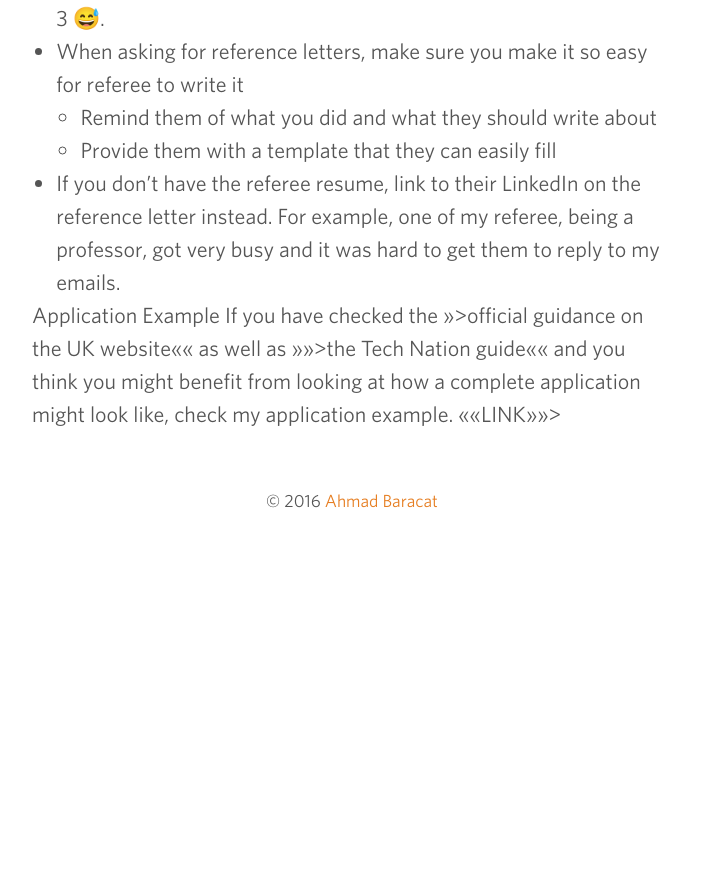
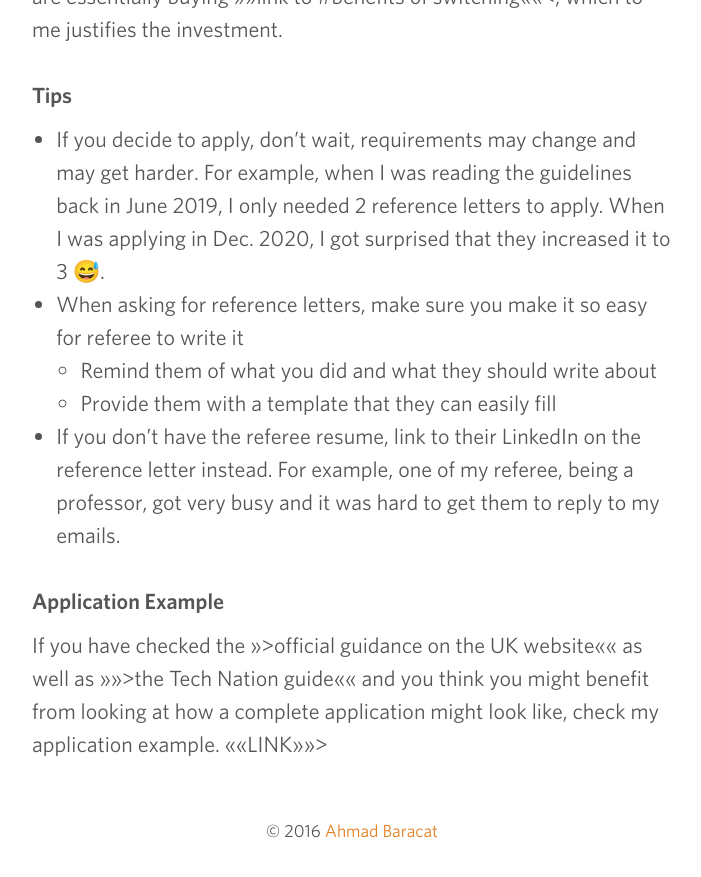
Before and after one commit to ahmedbaracat/ahmedbaracat.github.io, a Jekyll site: the page built from _posts/2020-06-17-tier1.md, in a window 1280 px wide and 900 px high, scrolled down 3936 px. Shown: the top 877 px of the window, without its empty margins (288-989 px from the left). Built offline with Jekyll 4.4.1, drawn with Linux system fonts in a browser that asks for light colours; before the commit the page ends 4506 px from its top, so only the background shows below that; some of the changed text lies outside the part shown.

```diff
--- a/_posts/2020-06-17-tier1.markdown
+++ b/_posts/2020-06-17-tier1.md
@@ -11,8 +11,8 @@ Let’s get the logistics out of the way:
 * This is just my personal experience so take it with a grain of salt
 * Exceptional Talent (Tier 1) visa got renamed to Global Talent visa in Feb. 2020, but they are essentially the same visa. I personally like the Exceptional Talent naming as it feels more prestigious 😇
 
-Background
-You can safely skip this section if you are here for the meat 🍖
+## Background
+_You can safely skip this section if you are here for the meat_ 🍖
 
 In Jan 2019, a year before I actually applied to the visa, I took a step back to think about where I want to live and what I want to do moving forward. At that point in time, I have been in the UK for 1.5 years. I have just moved to London a few months earlier to work for Amazon Alexa as a software engineer whereas previously I was working for Amazon Dynamic Advertising in Edinburgh, Scotland.
 
@@ -24,14 +24,14 @@ In the beginning, I quickly discarded the Tier 1 Exceptional visa because the of
 
 Since I couldn’t progress on the Startup visa, I started digging again and try to understand if I can by any chance fit the Tier 1 Exceptional visa requirements. My viewpoint shifted from “I can’t apply to this visa” to “I can potentially get endorsed” happended when I was reading the Tech Nation very detailed guide on how to apply. In there, they listed the kind of example evidences that I can present in my application. Going through these, I realized I can present many of these evidences.
 
-Imposter Syndrom
+## Imposter Syndrom
 
 The most important idea I want to leave you with is don’t assume that you can’t apply, validate it (i.e. read the requirements, talk to other people who applied, look at previous applications, etc.), which I believe is an important lesson in life in general. As I said, if you have a quick look at the UK gov. website, you can easily reach the conclusion that the Tier 1 visa is not for you, but if you start digging a little deeper, you may realize that you can do it.
 
 >>>>> QUOTE <<<<<
 Don’t assume, validate
 
-Benefits of Switching
+## Benefits of Switching
 
 To me, the main benefits of switching from tier 2 General visa to tier 1 Exceptional Talent visa are:
 * Not needing sponsorship, which makes it easier to switch companies
@@ -39,7 +39,7 @@ To me, the main benefits of switching from tier 2 General visa to tier 1 Excepti
 * freedom to start your own businesses in the UK or be self-employed
 * freedom to leave your company, stay in the UK or travel outside and be able to come back
 
-The Process
+## The Process
 1. Application preparation
     1. Gather evidences: If you are a software engineer, these might include open source contributions, side-projects, invitations to speak at Conferences, articles written, etc.
     2. Write your personal statement
@@ -49,7 +49,7 @@ The Process
 4. Biometric appointment
 5. Receive your new Biometric Residence Permit (BRP)
 
-The Timeline
+## The Timeline
 Even though, your timeline may vary, I wanted to share mine to give you an idea of how it might look like:
 * Few days of side-work to prepare the application
 * 28th Dec 2019: Apply to stage 1
@@ -58,7 +58,7 @@ Even though, your timeline may vary, I wanted to share mine to give you an idea
 * 29th Jan 2020: Stage 2 successful
 * 31st Jan 2020: Receive BRP
 
-Fees
+## Fees
 * £456: Stage 1 (if you don’t get endorsed you only lose this unless you applied to both stages together)
 * £1200: Health Surcharge (I applied for 3 years 3 x £400)
 * £171: Stage 2
@@ -66,12 +66,12 @@ Fees
 
 If you think £2K is a lot to switch visa, let me just remind you that you are essentially buying >>>>link to #benefits of switching<<<<<, which to me justifies the investment.
 
-Tips
+## Tips
 * If you decide to apply, don’t wait, requirements may change and may get harder. For example, when I was reading the guidelines back in June 2019, I only needed 2 reference letters to apply. When I was applying in Dec. 2020, I got surprised that they increased it to 3 😅.
 * When asking for reference letters, make sure you make it so easy for referee to write it
     * Remind them of what you did and what they should write about
     * Provide them with a template that they can easily fill
 * If you don’t have the referee resume, link to their LinkedIn on the reference letter instead. For example, one of my referee, being a professor, got very busy and it was hard to get them to reply to my emails.
 
-Application Example
+## Application Example
 If you have checked the >>>official guidance on the UK website<<<< as well as >>>>>the Tech Nation guide<<<< and you think you might benefit from looking at how a complete application might look like, check my application example. <<<<LINK>>>>>
```
